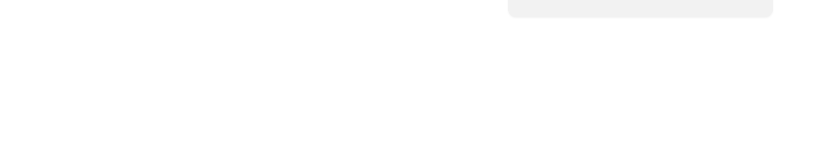
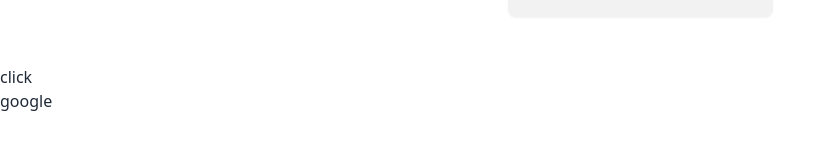
Before and after one commit to Foshati/reactfrontcast-learn, a React (Vite) app: page / in a window 1280 px wide. Shown: the part 175-324 px from the top of the page, without its empty margins (0-835 px from the left). Built offline with nearby package versions, Linux system fonts and the light colour scheme.

Commit message:
wrapper component advanced

```diff
--- a/src/App.tsx
+++ b/src/App.tsx
@@ -2,6 +2,7 @@
 import UserList from "./components/UserList";
 import AddUser from "./components/AddUser";
 import Input from "./components/Input";
+import Button from "./components/Button";
 
 export type UserPrprs = {
   username: string;
@@ -45,6 +46,17 @@
 
       <div>{error && <p className="text-red-500 mx-6">{error}</p>}</div>
       <UserList Users={Users} handleRemoveUser={handleRemoveUser} />
+      <div>
+        <p>
+          <Button element="button">click</Button>
+        </p>
+
+        <p>
+          <Button element="anchor" href="https://google.com">
+            google
+          </Button>
+        </p>
+      </div>
     </>
   );
 }
--- /dev/null
+++ b/src/components/Button.tsx
@@ -0,0 +1,17 @@
+import { ComponentPropsWithoutRef } from "react";
+
+type buttonProps = {
+  element: "button";
+}& ComponentPropsWithoutRef<"button">
+
+type anchorProps = {
+  element: "anchor";
+}& ComponentPropsWithoutRef<"a">
+
+export default function Button({ ...props }: buttonProps | anchorProps) {
+  if (props.element === "anchor") {
+    return <a {...props}></a>;
+  }
+
+  return <button {...props}></button>;
+}
```
